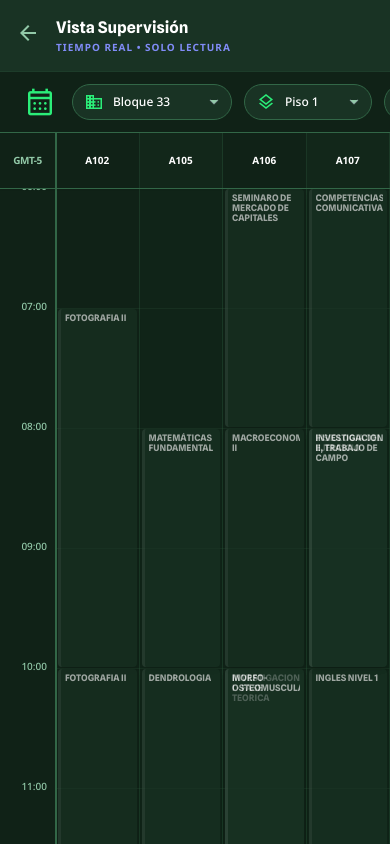
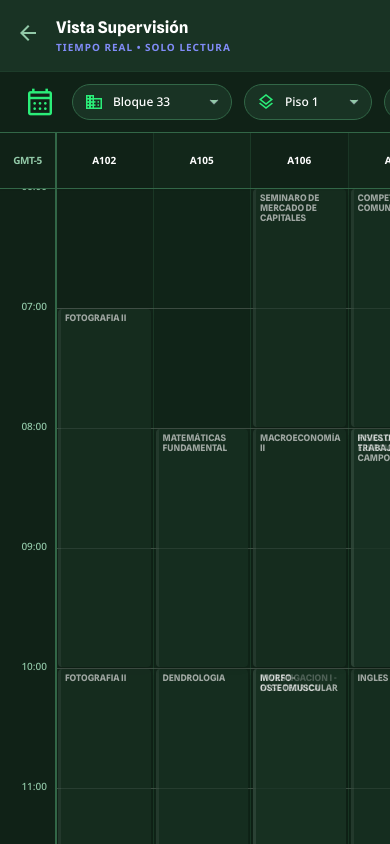
Before and after one commit to aflondonor-afk/horario-app, a React (Vite) app: page / in a window 390 px wide. Both pictures are taken after a click on the button 195 px from the left and 639 px from the top of the page. Built offline with nearby package versions, Linux system fonts and the light colour scheme.

Commit message:
Fix structure for full-width lines on mobile and remove group from cards

```diff
--- a/components/EventCard.tsx
+++ b/components/EventCard.tsx
@@ -56,13 +56,8 @@ const EventCard: React.FC<EventCardProps> = memo(({ event, status = 'NONE', onCl
         )}
       </div>
 
-      <div className="hidden md:flex items-center gap-1 text-text-muted text-[10px] mb-1">
+      <div className="hidden md:flex items-center gap-1 text-text-muted text-[10px] mb-auto">
         <span className="font-mono bg-white/5 px-1 rounded text-[9px]">{event.startTime} - {event.endTime}</span>
-      </div>
-
-      <div className="hidden md:flex items-center gap-1 text-text-muted text-[10px] mb-auto">
-        <span className="material-symbols-outlined text-[12px]">group</span>
-        <span className="truncate">{event.subtitle}</span>
       </div>
 
       <div className="hidden md:flex items-center gap-1.5 mt-1 pt-1 border-t border-white/5">
--- a/components/ScheduleGrid.tsx
+++ b/components/ScheduleGrid.tsx
@@ -69,7 +69,7 @@ const ScheduleGrid: React.FC<ScheduleGridProps> = ({
               columns.map((col) => (
                 <div
                   key={col.id}
-                  className={`flex-1 min-w-[25%] md:min-w-[180px] border-r border-border-green/30 flex flex-col justify-center items-center px-1 md:px-2 ${col.isAlternate ? 'bg-surface-dark/30' : ''}`}
+                  className={`flex-none w-[25vw] md:w-[180px] border-r border-border-green/30 flex flex-col justify-center items-center px-1 md:px-2 ${col.isAlternate ? 'bg-surface-dark/30' : ''}`}
                 >
                   <span className="text-white font-bold text-[10px] md:text-sm truncate w-full text-center">{col.title}</span>
                 </div>
@@ -96,9 +96,16 @@ const ScheduleGrid: React.FC<ScheduleGridProps> = ({
             <div className="h-10"></div>
           </div>
 
-          {/* Grid Background Lines & Content */}
-          <div className="flex flex-1 relative bg-background-dark">
-            {/* Current Time Line (Spanning all columns) */}
+          {/* Grid Area */}
+          <div className="relative bg-background-dark overflow-visible">
+            {/* Horizontal grid lines */}
+            <div className="absolute inset-0 z-0 flex flex-col pointer-events-none">
+              {hours.map((hour) => (
+                <div key={hour} className="border-b border-white/20 w-full" style={{ height: `${PIXELS_PER_HOUR}px` }}></div>
+              ))}
+            </div>
+
+            {/* Current Time Line (Relative to columns area) */}
             {currentTimeMinutes >= startOffsetMinutes && currentTimeMinutes <= END_HOUR * 60 && (
               <div
                 className="absolute left-0 right-0 z-20 flex items-center pointer-events-none"
@@ -115,18 +122,12 @@ const ScheduleGrid: React.FC<ScheduleGridProps> = ({
               </div>
             )}
 
-            {/* Horizontal grid lines */}
-            <div className="absolute inset-0 z-0 flex flex-col pointer-events-none">
-              {hours.map((hour) => (
-                <div key={hour} className="border-b border-border-green/20 w-full" style={{ height: `${PIXELS_PER_HOUR}px` }}></div>
-              ))}
-            </div>
-
-            {/* Columns with Events */}
+            {/* Columns Container */}
+            <div className="flex flex-row relative z-10 min-h-full">
               {columns.map((col) => (
                 <div
                   key={col.id}
-                className={`flex-1 min-w-[25%] md:min-w-[180px] border-r border-border-green/30 relative z-10 ${col.isAlternate ? 'bg-surface-dark/10' : ''}`}
+                  className={`flex-none w-[25vw] md:w-[180px] border-r border-border-green/30 relative ${col.isAlternate ? 'bg-surface-dark/10' : ''}`}
                 >
                   {events.filter(e => e.columnId === col.id).map(event => (
                     <EventCard
@@ -134,17 +135,19 @@ const ScheduleGrid: React.FC<ScheduleGridProps> = ({
                       event={event}
                       status={eventStatuses[event.id]}
                       onClick={() => setSelectedEventId(event.id)}
-                    isAssistantMode={true} // Enable clicking to open modal
+                      isAssistantMode={true}
                     />
                   ))}
                 </div>
               ))}
+
               {/* Empty state filler if no columns */}
               {columns.length === 0 && (
-              <div className="w-full h-[800px] flex items-center justify-center text-text-muted/50 text-4xl font-bold uppercase select-none">
+                <div className="w-[100vw] h-[800px] flex items-center justify-center text-text-muted/50 text-4xl font-bold uppercase select-none">
                   Sin Datos
                 </div>
               )}
+            </div>
           </div>
         </div>
       </div>
```
Lines whose indentation alone changed are shown as unchanged.
